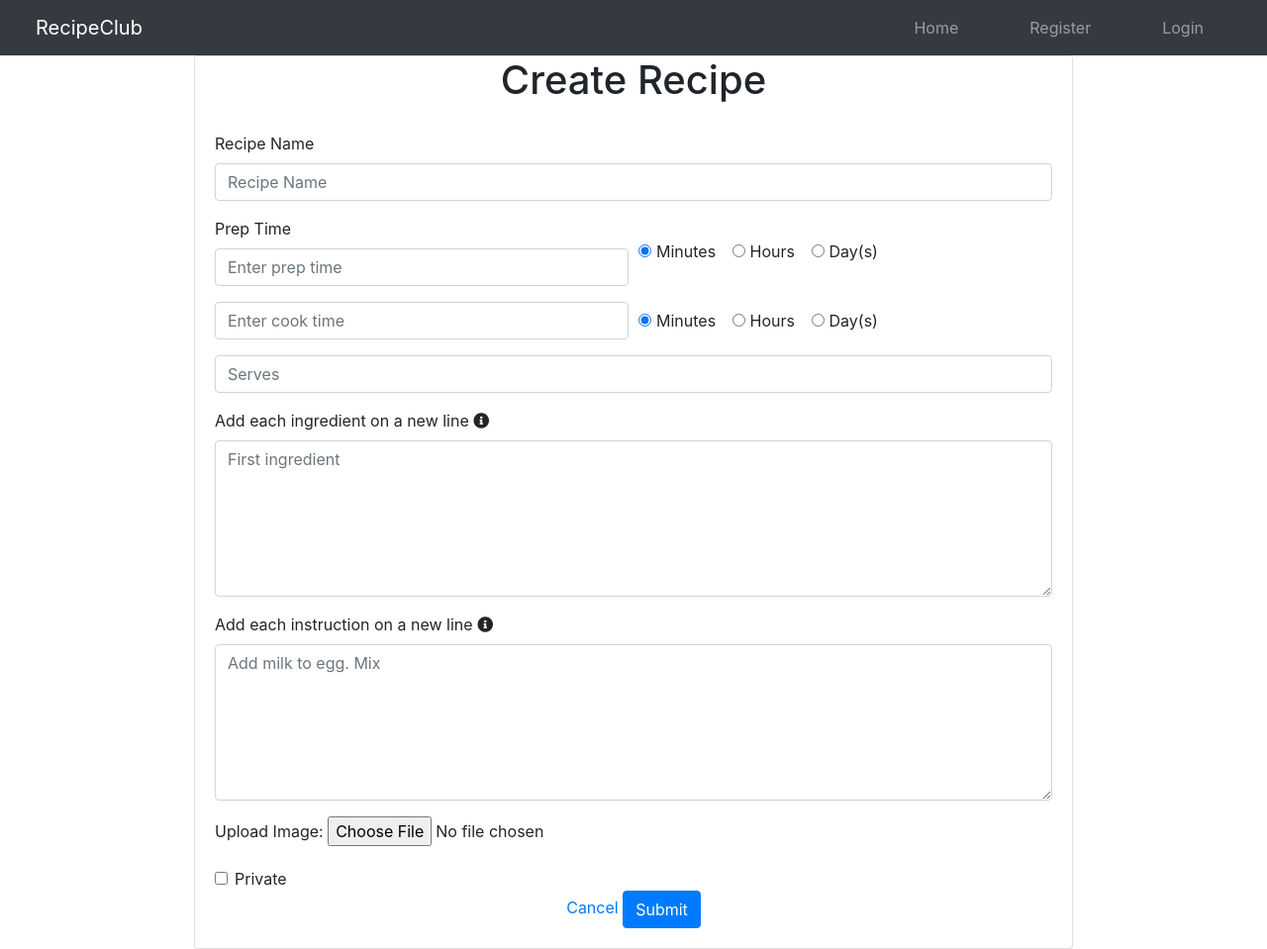
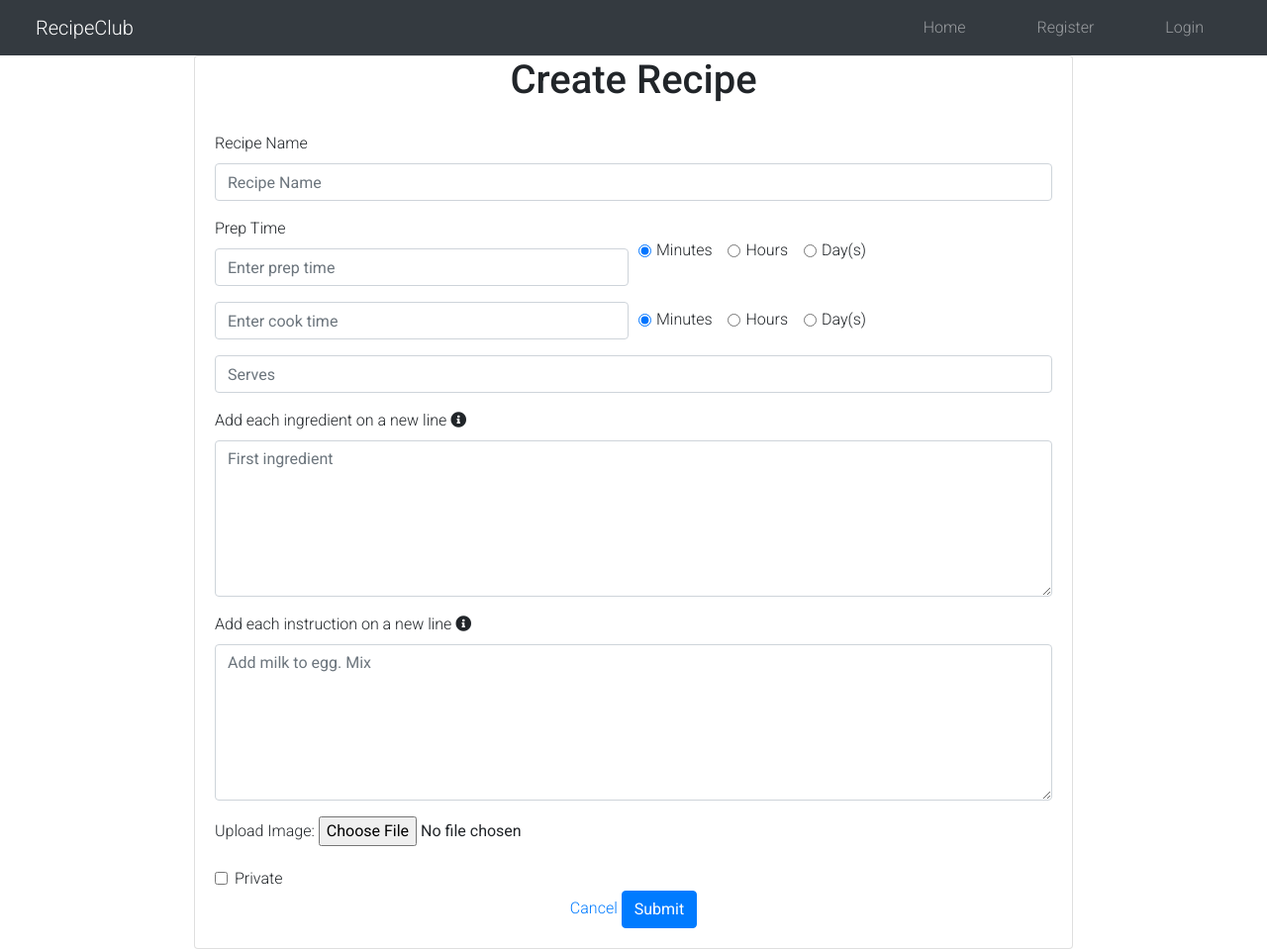
Before and after one commit to Code-Institute-Submissions/Zuhur-milestone3_DecResub, a Flask app: page /create_recipe in a window 1280 px wide. Shown: the whole page at 99% size. Run offline with Flask 2, Linux system fonts and the light colour scheme; some libraries are stand-ins or nearby versions.

Commit message:
Add font-style

```diff
--- a/static/css/style.css
+++ b/static/css/style.css
@@ -1,3 +1,10 @@
+@import url('https://fonts.googleapis.com/css2?family=Oswald:wght@200;300;400;500;600&family=Roboto:wght@300;400;500&display=swap');
+
+body {
+    font-family: 'Roboto', sans-serif;
+    font-weight: 300;
+}
+
 /*----------------------------------- General - Navbar*/
 .navbar {
     background-color: black;
```
